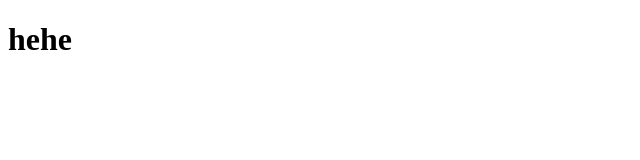
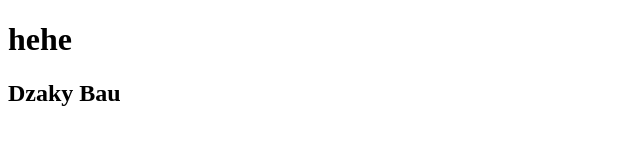
Before and after one commit to Fins19/web-competition, a plain HTML site: page index.html in a window 1280 px wide. Shown: the whole page, without its empty margins (0-640 px from the left). Drawn offline with Linux system fonts and the light colour scheme.

Commit message:
test Commit jaki

```diff
--- a/index.html
+++ b/index.html
@@ -7,5 +7,6 @@
 </head>
 <body>
     <h1>hehe</h1>
+    <h2>Dzaky Bau</h2>
 </body>
 </html>
```
